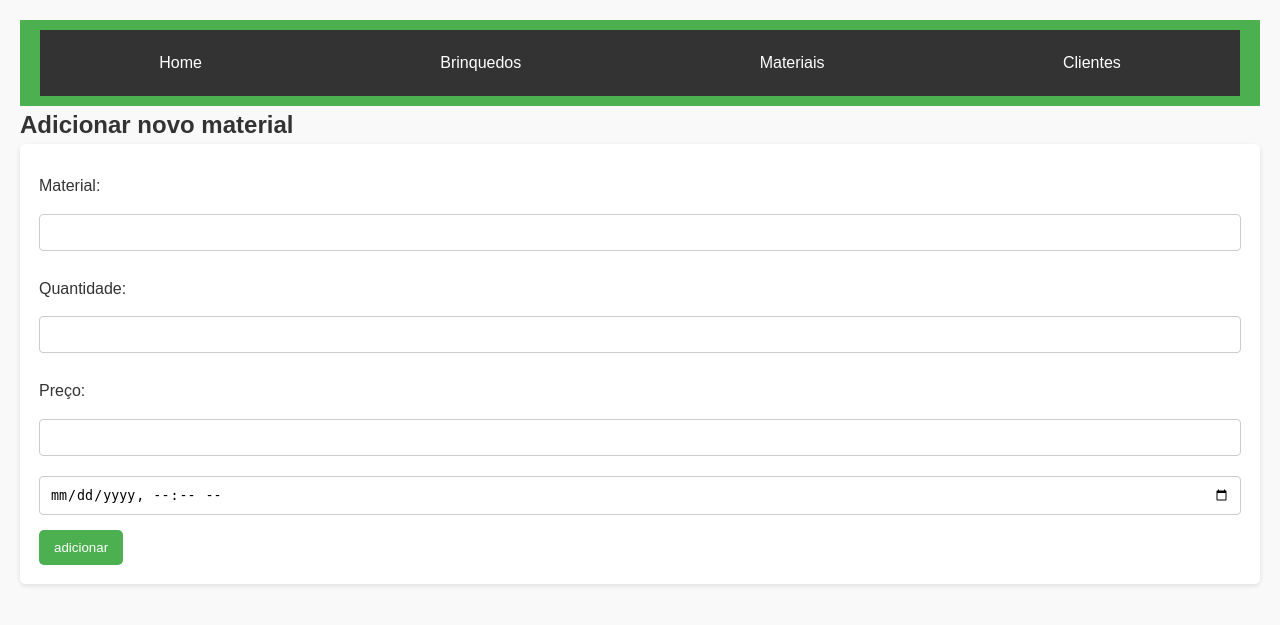
After one commit to pedroguswander/projeto_2_deploy, a Django app: page /estoque_adicionar/ in a window 1280 px wide. The commit adds this page. Shown: the top 625 px of the page. Run offline with Django 5.2, Linux system fonts and the light colour scheme.

Commit message:
[UPTADE] registrar materiais agora é uma noava página

```diff
--- /dev/null
+++ b/projeto_django/estoque/templates/estoque/estoque_adicionar.html
@@ -0,0 +1,32 @@
+<!DOCTYPE html>
+<html lang="en">
+<head>
+    {% load static %}
+    <meta charset="UTF-8">
+    <meta name="viewport" content="width=device-width, initial-scale=1.0">
+    <title>Estoque</title>
+    <link rel="stylesheet" type="text/css" href="{% static 'design.css' %}">
+</head>
+<body>
+    <header>
+        <nav>
+            <a href="{% url 'home' %}">Home</a>
+            <a href="{% url 'brinquedos' %}">Brinquedos</a>
+            <a href="{% url 'estoque' %}">Materiais</a>
+            <a href="#">Clientes</a>
+        </nav>
+    </header>
+    <h2>Adicionar novo material</h2>
+    <form method="post">
+        {% csrf_token %}
+        <p>Material:</p>
+        <input type="text" name="material" required>
+        <p>Quantidade:</p>
+        <input type="number" min="0" name="quantidade" required>
+        <p>Preço:</p>
+        <input type="number" step="0.01" min="0" name="preco" required>
+        <input type="datetime-local" name="date_added" required>
+        <button type="submit" name="registrar_material" value="registrar_material">adicionar</button>
+    </form>
+</body>
+</html>
--- a/projeto_django/estoque/urls.py
+++ b/projeto_django/estoque/urls.py
@@ -11,4 +11,5 @@ urlpatterns = [
     path('brinquedo/<brinquedo_id>/', brinquedo_view, name='brinquedo'),
     path('estoque/', estoque_view, name='estoque'),
     path('estoque_pesquisa/<material_id>/', estoque_pesquisa_view, name='estoque_pesquisa'),
+    path('estoque_adicionar/', estoque_adicionar_view, name='estoque_adicionar'),
 ]
--- a/projeto_django/estoque/views.py
+++ b/projeto_django/estoque/views.py
@@ -93,21 +93,6 @@ def estoque_view(request) :
             except Material.DoesNotExist:
                 error_message = 'Material não encontrado!'
 
-        if request.POST.get("registrar_material") == "registrar_material":
-            material = request.POST.get('material')
-            quantidade = request.POST.get('quantidade')
-            preco = request.POST.get('preco')
-            date_added = request.POST.get('date_added')
-
-            m = Material(
-                material = material,
-                quantidade = quantidade,
-                preco = preco,
-                date_added = date_added,
-            )
-
-            m.save()
-
     materiais = Material.objects.all()
 
     for material in materiais :
@@ -120,3 +105,25 @@ def estoque_view(request) :
 def estoque_pesquisa_view(request, material_id) :
     context = {'material_filtrado': material_id,}
     return render(request, 'estoque/estoque_pesquisa.html', context)
+
+def estoque_adicionar_view(request) :
+    if request.method == 'POST':
+        if request.POST.get("registrar_material") == "registrar_material":
+                material = request.POST.get('material')
+                quantidade = request.POST.get('quantidade')
+                preco = request.POST.get('preco')
+                date_added = request.POST.get('date_added')
+
+                m = Material(
+                    material = material,
+                    quantidade = quantidade,
+                    preco = preco,
+                    date_added = date_added,
+                )
+
+                m.save()
+
+        return redirect('estoque')
+
+    context = {}
+    return render(request, 'estoque/estoque_adicionar.html', context)
```
Also changed, not shown: projeto_django/estoque/templates/estoque/estoque.html (+1 -12 lines).
